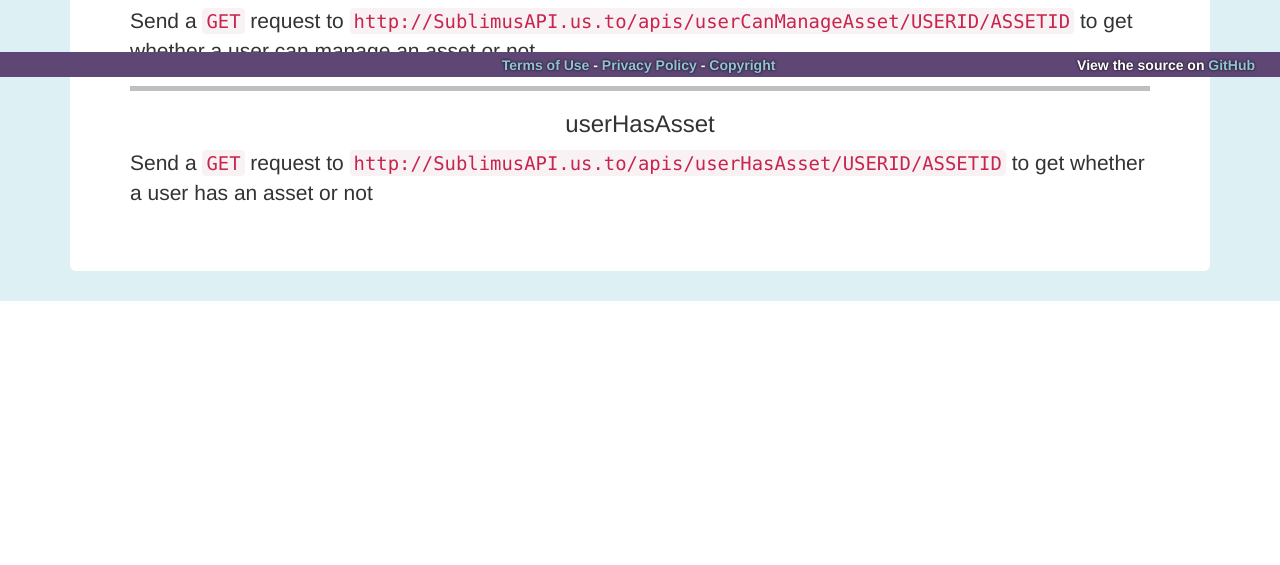
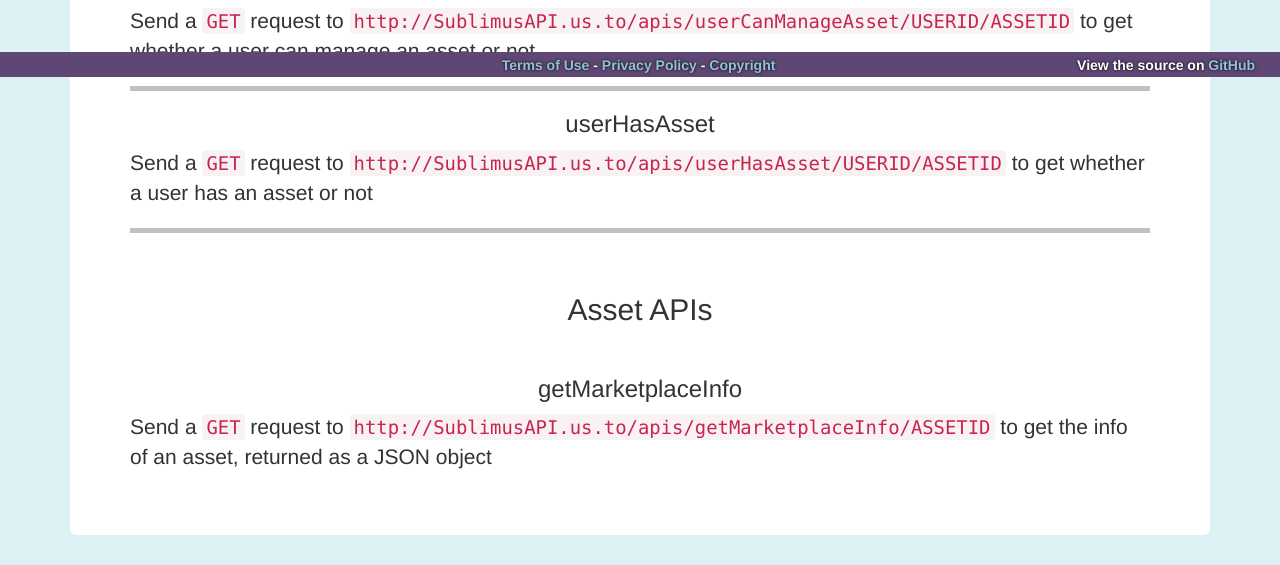
Before and after one commit to huner2/SublimusAPI, a Flask app: page /apis in a window 1280 px wide. Shown: the part 723-1288 px from the top of the page. Before the commit the page ends 1024 px from the top, so only its background shows below. Run offline with Flask 2, Linux system fonts and the light colour scheme; some libraries are stand-ins or nearby versions.

Commit message:
Update API page

```diff
--- a/Site/templates/apis.html
+++ b/Site/templates/apis.html
@@ -17,6 +17,12 @@
 		<hr>
 		<h3>userHasAsset</h3>
 		<p>Send a <code>GET</code> request to <code>http://SublimusAPI.us.to/apis/userHasAsset/USERID/ASSETID</code> to get whether a user has an asset or not</p>
+		<hr>
+		<br>
+		<h2>Asset APIs</h2>
+		<br>
+		<h3>getMarketplaceInfo</h3>
+		<p>Send a <code>GET</code> request to <code>http://SublimusAPI.us.to/apis/getMarketplaceInfo/ASSETID</code> to get the info of an asset, returned as a JSON object</p>
 	</center>
   </div>
 </div>
```
